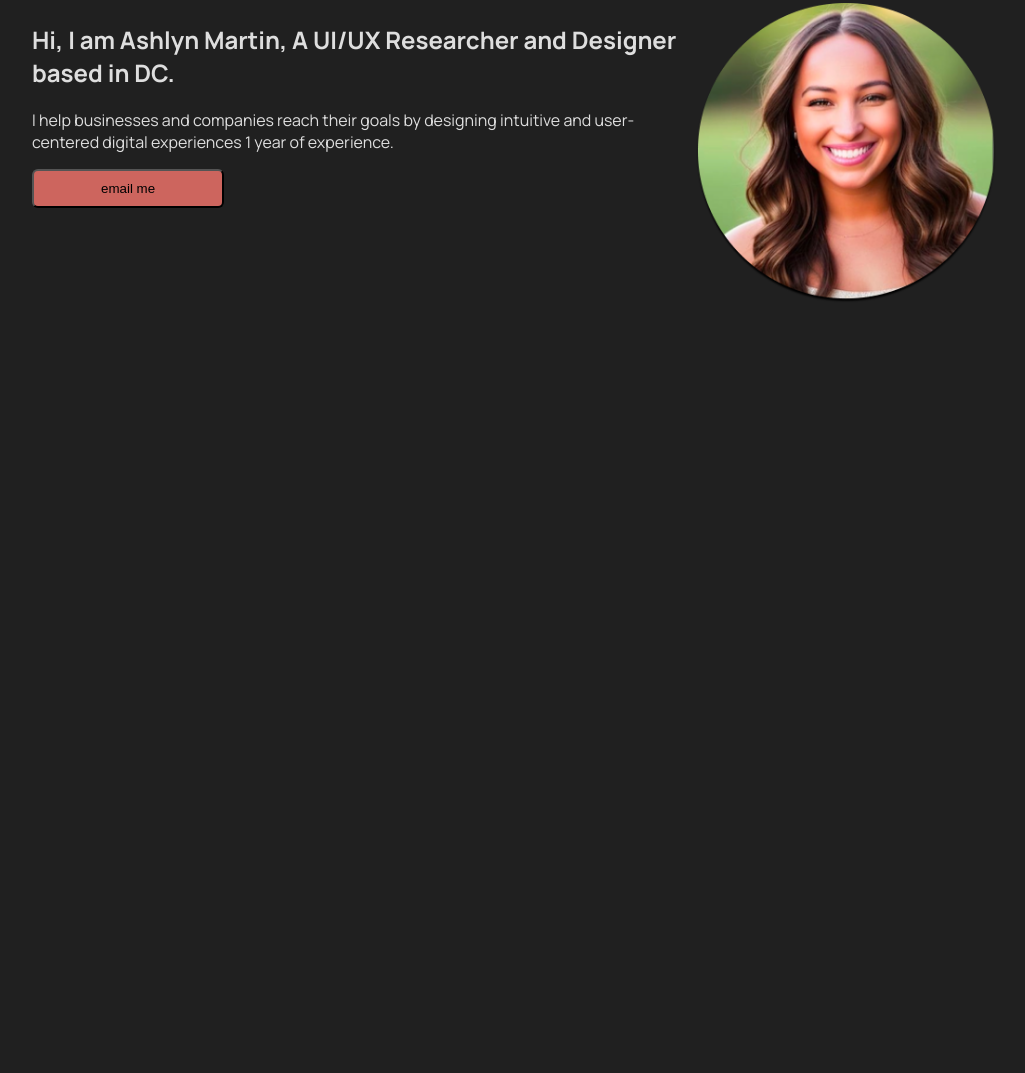
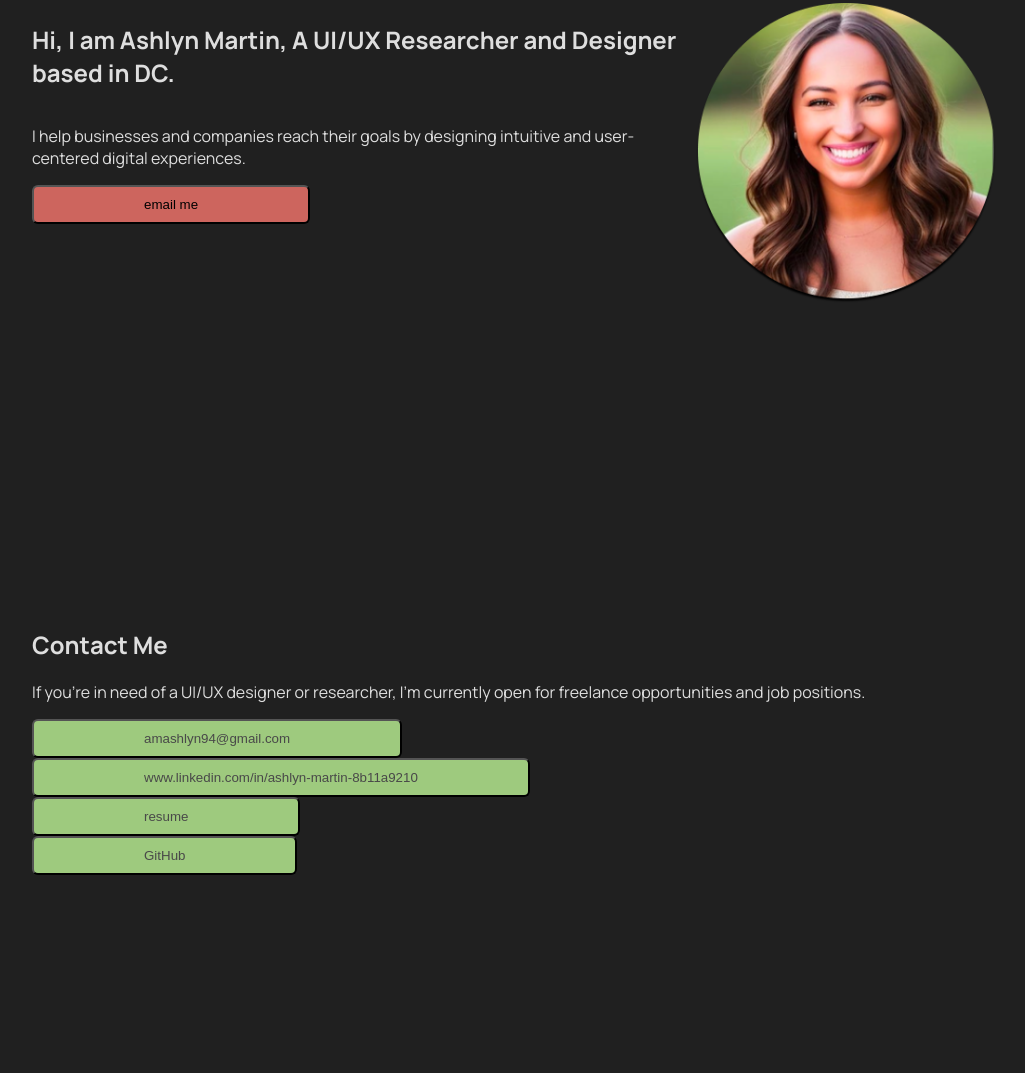
Before and after one commit to ashbmartin/UX_UI_HW_17, a plain HTML site: page Index.html in a window 1280 px wide. Shown: the part 260-1333 px from the top of the page, without its empty margins (126-1151 px from the left). Before the commit the page ends 800 px from the top, so only its background shows below. Drawn offline with Linux system fonts and the light colour scheme.

Commit message:
editing CSS

```diff
--- a/CSS/Style.CSS
+++ b/CSS/Style.CSS
@@ -41,11 +41,29 @@ body {
 .heroButton {
     border-radius: 6px;
 background: #CD655E;
-padding: 10px 67px;
+padding: 10px 110px;
 }
 h1 {
     color: #DEDEDE;
+    display:inline-flex;
+    align-items: center;
 }
 p {
     color: #DEDEDE;
 }
+.footer {
+    display: inline-flex;
+    padding: 150px;
+}
+h2 {
+    color: #DEDEDE;
+}
+.footerButton{
+border-radius: 6px;
+background: #9ECA7E;
+padding: 10px 110px;
+color: #494949;
+display: block;
+justify-content: center;
+align-items: center;
+}
--- a/Index.html
+++ b/Index.html
@@ -25,8 +25,7 @@
                 A UI/UX Researcher and Designer based in DC.
             </h1>
             <p>I help businesses and companies reach
-                their goals by designing intuitive and user-centered digital experiences
-                1 year of experience.
+                their goals by designing intuitive and user-centered digital experiences.
             </p>
             <button class="heroButton"> email me
             </button>
@@ -36,6 +35,23 @@
         </div>
     </div>
 </Section>
-
+<div class="footer">
+    <div class="footerTitle">
+    <h2> Contact Me
+    </h2>
+    <p> If you're in need of a UI/UX designer or researcher, I'm currently open for freelance opportunities and job positions.
+    </p>
+    <button class="footerButton"> amashlyn94@gmail.com
+    </button>
+    <button class="footerButton"> www.linkedin.com/in/ashlyn-martin-8b11a9210
+    </button>
+    <button class="footerButton"> resume
+    </button>
+    <button class="footerButton"> GitHub
+    </button>
+    </div>
+</div>
+</body>
+<h3>&copy;</h3>
 </body>
 </html>
```
